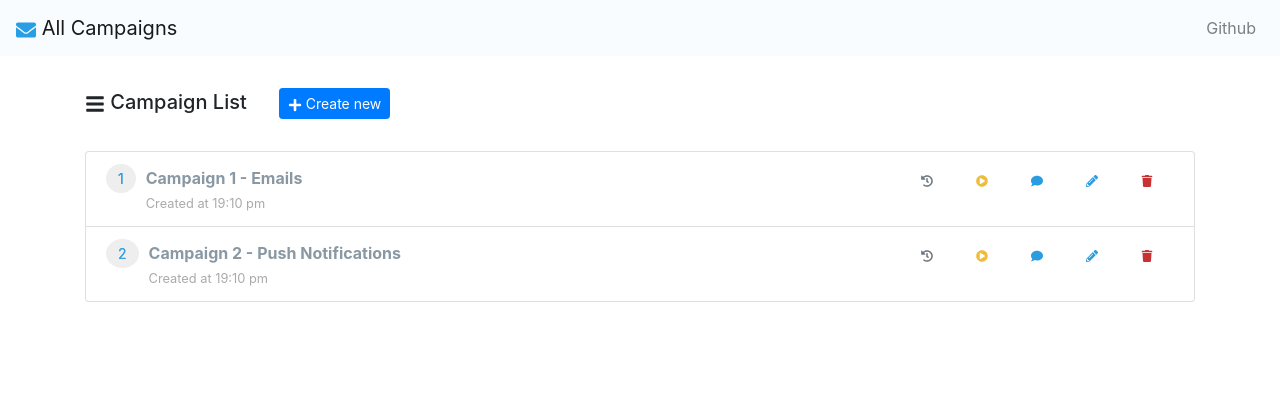
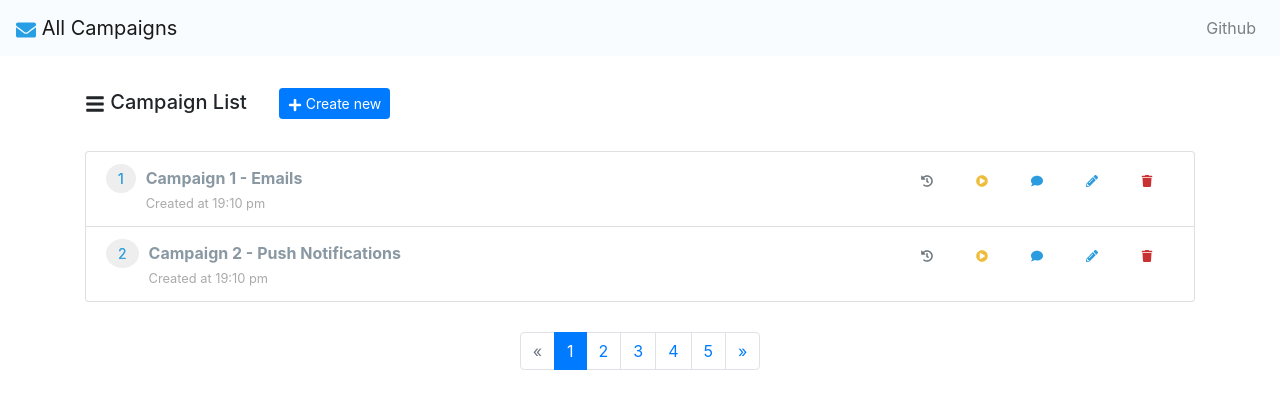
Before and after one commit to mdzakir/campaigns, a React (Create React App) app: page / in a window 1280 px wide. Shown: the top 408 px of the page. Built offline with nearby package versions, Linux system fonts and the light colour scheme.

Commit message:
pagination ... partial

```diff
--- a/src/App.css
+++ b/src/App.css
@@ -96,6 +96,16 @@
   margin-bottom: 30px;
 }
 
+.pagination {
+  display: flex;
+  padding-left: 0;
+  list-style: none;
+  align-items: center;
+  justify-content: center;
+  border-radius: .25rem;
+  margin-top: 30px;
+}
+
 .fade-enter{
   opacity: .01;
 }
--- a/src/App.js
+++ b/src/App.js
@@ -1,6 +1,7 @@
 import React, { Component } from 'react';
 import AppNavbar from './components/AppNavbar';
 import CampaignList from './components/CampaignList';
+import PaginationWrapper from './components/PaginationWrapper';
 import { Provider } from 'react-redux';
 import store from './store';
 
@@ -14,6 +15,7 @@ class App extends Component {
         <div className="App">
           <AppNavbar />
           <CampaignList/>
+          <PaginationWrapper/>
         </div>
       </Provider>
     );
--- /dev/null
+++ b/src/components/PaginationWrapper.js
@@ -0,0 +1,42 @@
+import React from 'react';
+import { Pagination, PaginationItem, PaginationLink } from 'reactstrap';
+
+export default class Example extends React.Component {
+  render() {
+    return (
+      <Pagination aria-label="Page navigation example">
+        <PaginationItem disabled>
+          <PaginationLink previous href="#" />
+        </PaginationItem>
+        <PaginationItem active>
+          <PaginationLink href="#">
+            1
+          </PaginationLink>
+        </PaginationItem>
+        <PaginationItem>
+          <PaginationLink href="#">
+            2
+          </PaginationLink>
+        </PaginationItem>
+        <PaginationItem>
+          <PaginationLink href="#">
+            3
+          </PaginationLink>
+        </PaginationItem>
+        <PaginationItem>
+          <PaginationLink href="#">
+            4
+          </PaginationLink>
+        </PaginationItem>
+        <PaginationItem>
+          <PaginationLink href="#">
+            5
+          </PaginationLink>
+        </PaginationItem>
+        <PaginationItem>
+          <PaginationLink next href="#" />
+        </PaginationItem>
+      </Pagination>
+    );
+  }
+}
```
